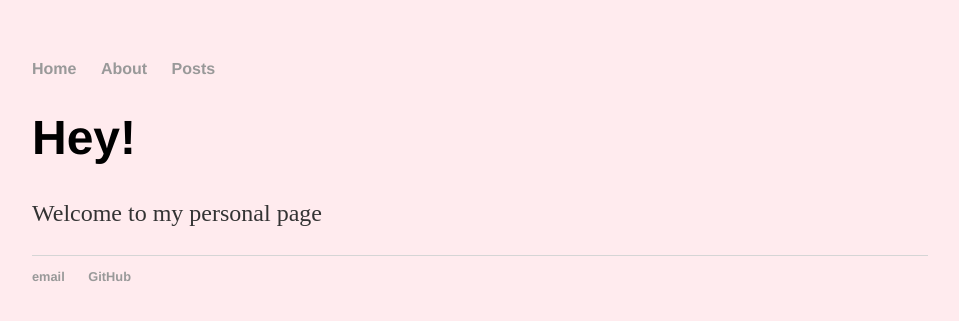
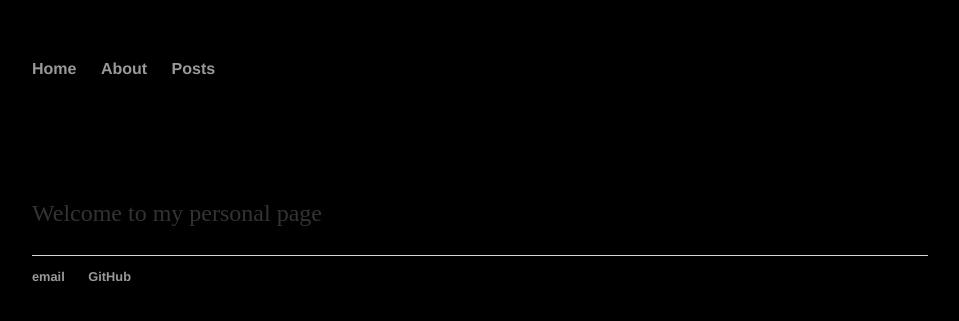
Before and after one commit to aayushagarwal25/aayushagarwal25.github.io, a Jekyll site: the page built from index.html, in a window 1280 px wide. Shown: the top 321 px of the page, without its empty margins (160-1119 px from the left). Built offline with Jekyll 4.4.1, drawn with Linux system fonts in a browser that asks for light colours.

Commit message:
Update main.css
Change background to black

```diff
--- a/css/main.css
+++ b/css/main.css
@@ -1,7 +1,7 @@
 body {
     margin: 60px auto;
     width: 70%;
-    background: #FFEBEE;
+    background: #000000;
 }
 nav ul, footer ul {
     font-family:'Helvetica', 'Arial', 'Sans-Serif';
```
